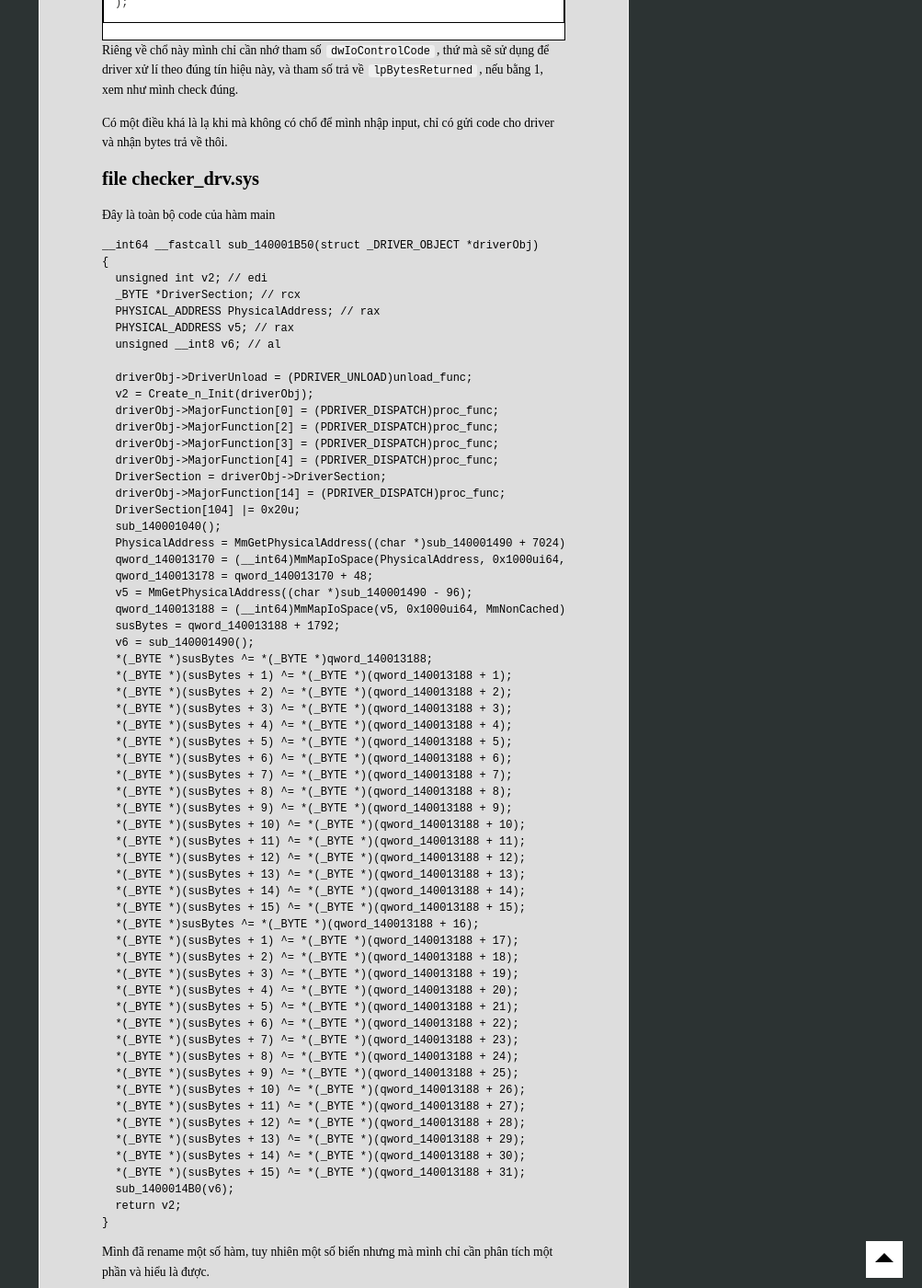
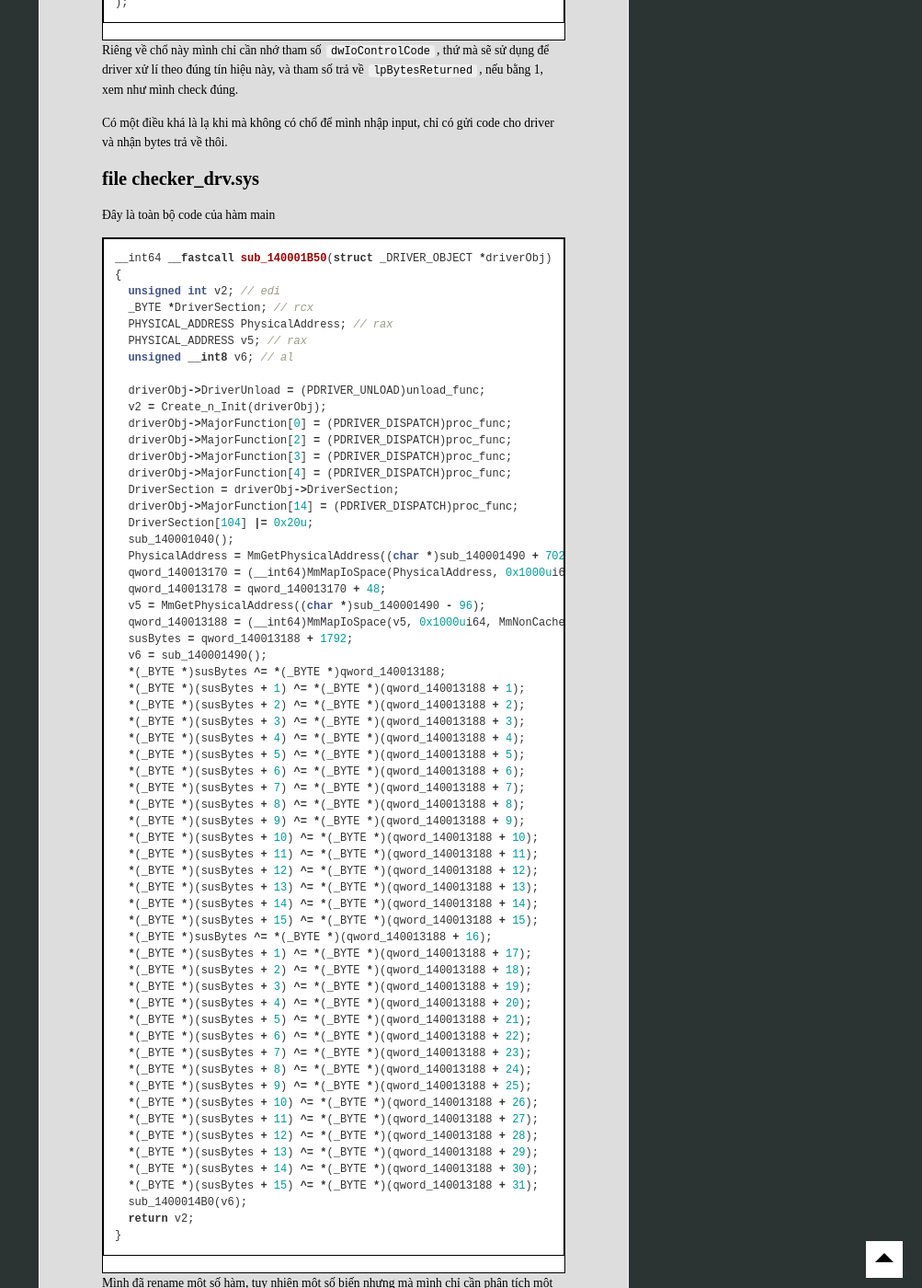
Before and after one commit to c4tbu1/c4tbu1.github.io, a Jekyll site: the page built from _posts/2022-11-28-HITCON2022.md, in a window 1280 px wide and 1400 px high, scrolled down 7496 px. Shown: the whole window at 92% size, without its empty margins (277-1280 px from the left). Built offline with Jekyll 4.4.1, drawn with Linux system fonts in a browser that asks for light colours; some web fonts are replaced; formulas are drawn with MathJax 3.

Commit message:
fix code

````diff
--- a/_posts/2022-11-28-HITCON2022.md
+++ b/_posts/2022-11-28-HITCON2022.md
@@ -368,7 +368,7 @@ Có một điều khá là lạ khi mà không có chổ để mình nhập inpu
 ## file checker_drv.sys
 
 Đây là toàn bộ code của hàm main
-```c=
+```c
 __int64 __fastcall sub_140001B50(struct _DRIVER_OBJECT *driverObj)
 {
   unsigned int v2; // edi
````
